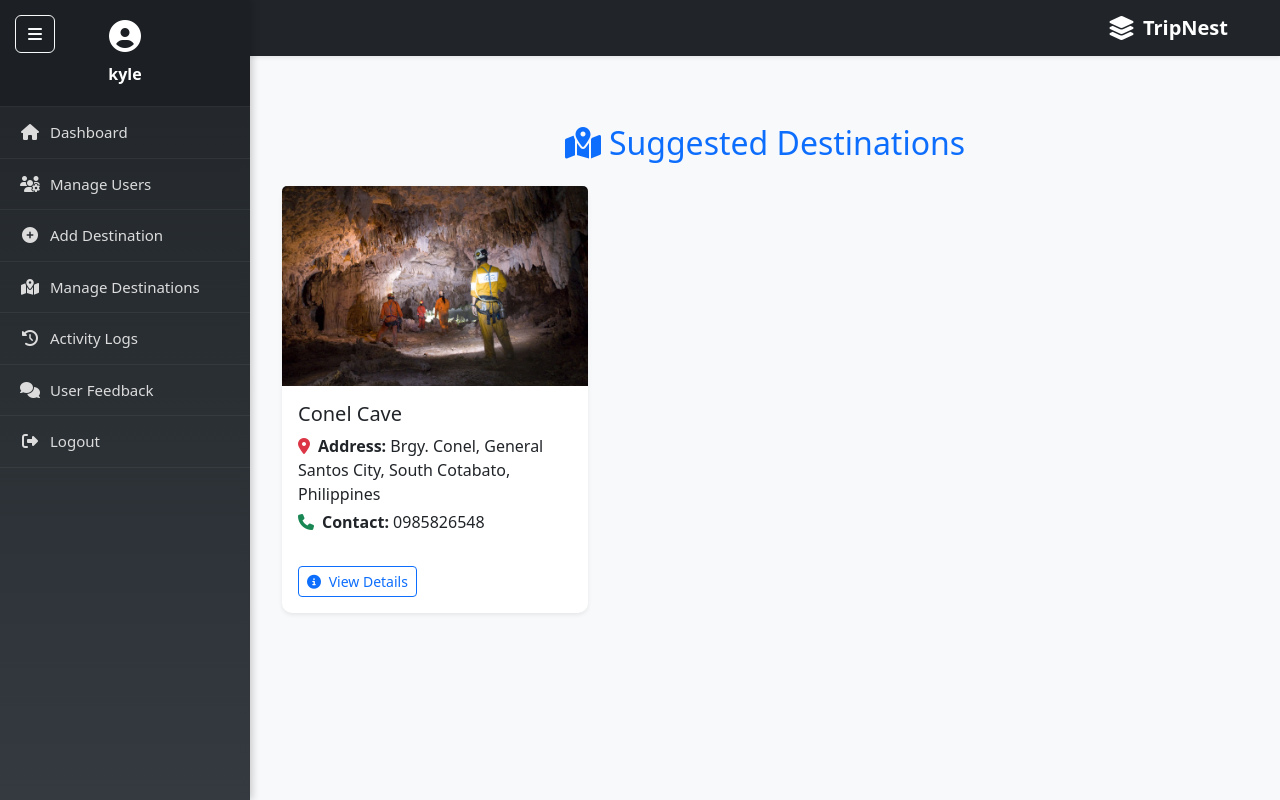
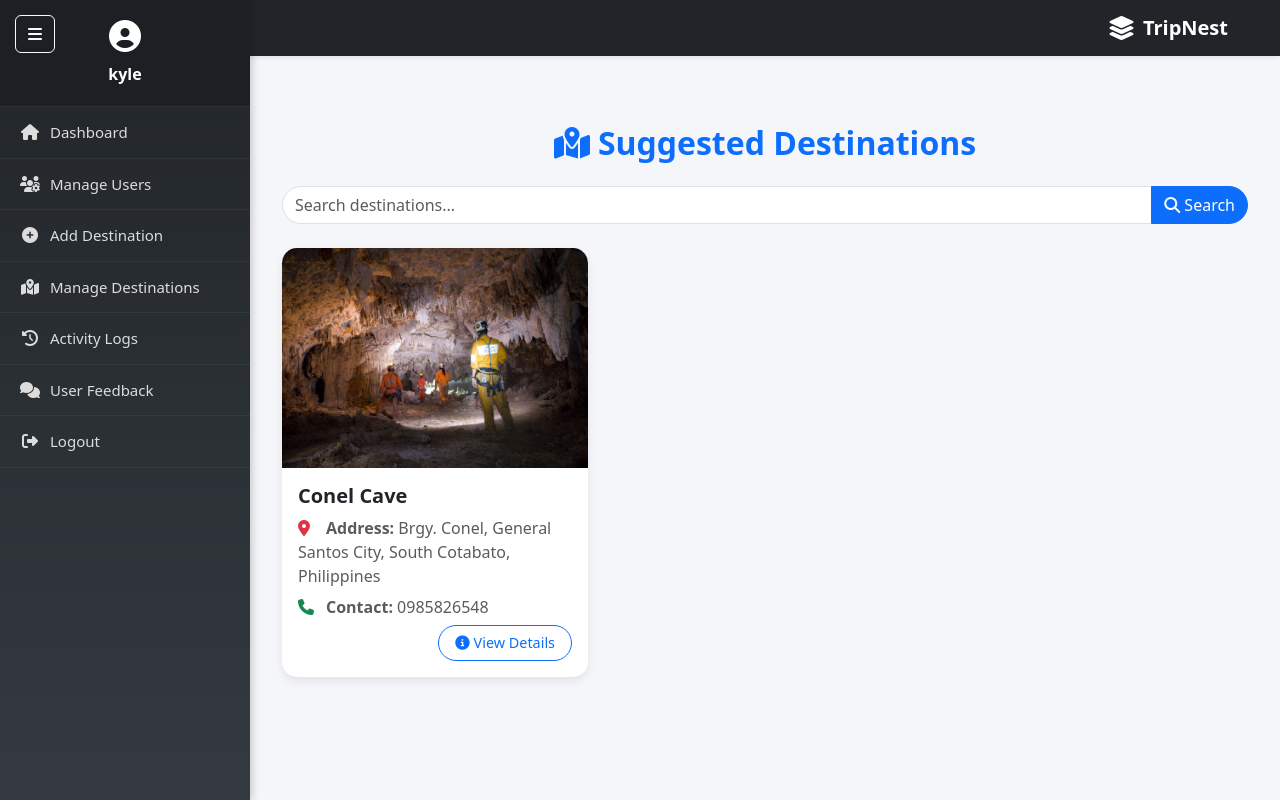
Before and after one commit to justinekyle123/FINAL_SYSTEM, a PHP site: page /destinations.php in a window 1280 px wide. Run offline with PHP 8.4, Linux system fonts and the light colour scheme; a user stored in the database is signed in; data comes from the database, SQL or seed files in the repository; some libraries are stand-ins or nearby versions.

Commit message:
Add files via upload

```diff
--- a/CLIENT/destinations.php
+++ b/CLIENT/destinations.php
@@ -7,41 +7,96 @@ include_once "includes/navbar.php";
 $sql = "SELECT * FROM destination ORDER BY id DESC";
 $result = $conn->query($sql);
 
+
+$search = isset($_GET['search']) ? trim($_GET['search']) : '';
+$escaped = $conn->real_escape_string($search);
+
+$sql = "SELECT * FROM destination";
+if (!empty($escaped)) {
+    $sql .= " WHERE name LIKE '%$escaped%' OR address LIKE '%$escaped%'";
+}
+$sql .= " ORDER BY id DESC";
+
+$result = $conn->query($sql);
+
 ?>
 
 <style>
   body {
-        background-color: #f8f9fa;
+    background-color: #f4f6f9;
   }
+
   .card {
     border: none;
-        border-radius: 10px;
-        transition: transform 0.2s;
-        cursor: pointer;
+    border-radius: 15px;
+    overflow: hidden;
+    transition: all 0.3s ease-in-out;
+    box-shadow: 0 4px 8px rgba(0, 0, 0, 0.08);
   }
+
   .card:hover {
-        transform: scale(1.02);
+    transform: translateY(-5px);
+    box-shadow: 0 8px 16px rgba(0, 0, 0, 0.12);
+  }
+
+  .card-img-top {
+    height: 220px;
+    object-fit: cover;
+  }
+
+  .card-title {
+    font-size: 1.25rem;
+    font-weight: 600;
+  }
+
+  .info-icon {
+    width: 20px;
+  }
+
+  .card-body p {
+    margin-bottom: 0.4rem;
+  }
+
+  .btn-view {
+    border-radius: 50px;
+    font-size: 0.9rem;
+    padding: 6px 16px;
+  }
+  .input-group input {
+  border-radius: 50px 0 0 50px;
+}
+
+.input-group button {
+  border-radius: 0 50px 50px 0;
 }
 </style>
 
 <div id="main-content">
   <div class="container py-5">
-    <h2 class="mb-4 text-center text-primary">
+    <h2 class="mb-4 text-center text-primary fw-bold">
       <i class="fas fa-map-marked-alt me-2"></i>Suggested Destinations
     </h2>
+
+    <form method="GET" class="mb-4">
+      <div class="input-group">
+        <input type="text" name="search" class="form-control" placeholder="Search destinations..." value="<?= htmlspecialchars($search) ?>">
+        <button class="btn btn-primary" type="submit"><i class="fas fa-search"></i> Search</button>
+      </div>
+    </form>
 
     <div class="row g-4">
       <?php while ($row = $result->fetch_assoc()): ?>
         <div class="col-md-6 col-lg-4">
-          <div class="card shadow-sm h-100">
-            <img src="uploads/<?= $row['image'] ?>" class="card-img-top" alt="<?= htmlspecialchars($row['name']) ?>" style="height: 200px; object-fit: cover;">
+          <div class="card h-100">
+            <img src="uploads/<?= $row['image'] ?>" class="card-img-top" alt="<?= htmlspecialchars($row['name']) ?>">
             <div class="card-body d-flex flex-column">
-              <h5 class="card-title"><?= htmlspecialchars($row['name']) ?></h5>
-              <p class="mb-1"><i class="fas fa-map-marker-alt text-danger me-2"></i><strong>Address:</strong> <?= htmlspecialchars($row['address']) ?></p>
-              <p><i class="fas fa-phone text-success me-2"></i><strong>Contact:</strong> <?= htmlspecialchars($row['contact_number']) ?></p>
-              <div class="mt-auto d-flex justify-content-between pt-3">
-                <a href="destination_details.php?id=<?= $row['id'] ?>" class="btn btn-outline-primary btn-sm">
-                  <i class="fas fa-info-circle me-1"></i> View Details
+              <h5 class="card-title text-dark"><?= htmlspecialchars($row['name']) ?></h5>
+              <p class="text-muted"><i class="fas fa-map-marker-alt text-danger me-2 info-icon"></i><strong>Address:</strong> <?= htmlspecialchars($row['address']) ?></p>
+              <p class="text-muted"><i class="fas fa-phone text-success me-2 info-icon"></i><strong>Contact:</strong> <?= htmlspecialchars($row['contact_number']) ?></p>
+
+              <div class="mt-auto text-end">
+                <a href="destination_details.php?id=<?= $row['id'] ?>" class="btn btn-outline-primary btn-view" title="View more info">
+                  <i class="fas fa-info-circle me-1"></i>View Details
                 </a>
               </div>
             </div>
--- a/CLIENT/plans.php
+++ b/CLIENT/plans.php
@@ -37,7 +37,8 @@ $result = $conn->query($sql);
                     <img src="uploads/<?= $row['image'] ?>" class="card-img-top" alt="<?= htmlspecialchars($row['name']) ?>" style="height: 200px; object-fit: cover;">
                     <div class="card-body d-flex flex-column">
                         <h5 class="card-title"><?= htmlspecialchars($row['name']) ?></h5>
-                        <p class="card-text text-muted"><?= nl2br(htmlspecialchars($row['description'])) ?></p>
+                        <p class="text-muted"><i class="fas fa-map-marker-alt text-danger me-2 info-icon"></i><strong>Address:</strong> <?= htmlspecialchars($row['address']) ?></p>
+                        <p class="text-muted"><i class="fas fa-phone text-success me-2 info-icon"></i><strong>Contact:</strong> <?= htmlspecialchars($row['contact_number']) ?></p>
                         <div class="mt-auto d-flex justify-content-between align-items-center pt-3">
                             <a href="destination_details.php?id=<?= $row['id'] ?>" class="btn btn-outline-primary btn-sm">
                                 <i class="fas fa-info-circle me-1"></i>View Details
```
Lines whose indentation alone changed are shown as unchanged.
